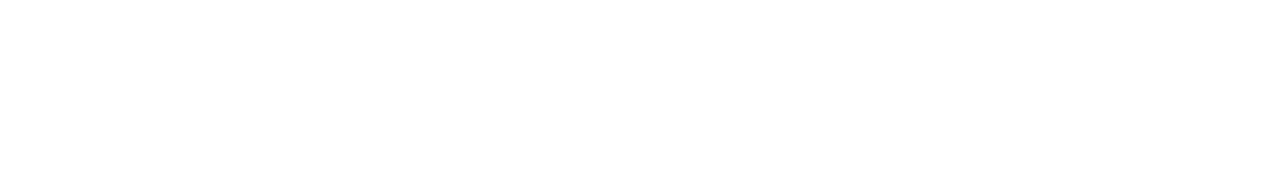
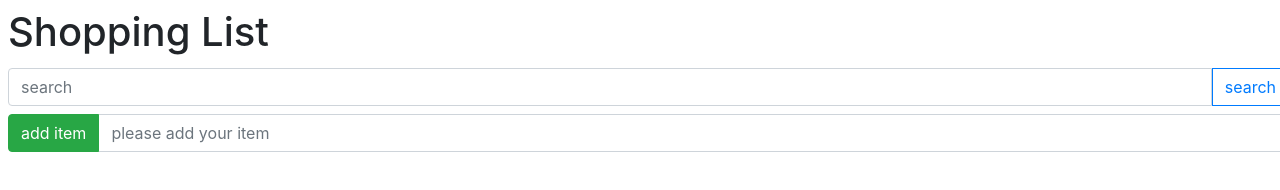
Before and after one commit to ayoub-hanani/typescript-jwtpjt, a website: page index.html in a window 1280 px wide. Drawn offline with nearby package versions, Linux system fonts and the light colour scheme.

Commit message:
2 files modified

```diff
--- a/index.html
+++ b/index.html
@@ -1 +1,31 @@
-<div id="app"></div>
+<!DOCTYPE html>
+<html>
+  <head>
+    <link rel="stylesheet" href="https://cdn.jsdelivr.net/npm/bootstrap@4.3.1/dist/css/bootstrap.min.css" integrity="sha384-ggOyR0iXCbMQv3Xipma34MD+dH/1fQ784/j6cY/iJTQUOhcWr7x9JvoRxT2MZw1T" crossorigin="anonymous">
+  </head>
+  <body>
+    <div class="d-float">
+      <h1 class="m-1 p-1">Shopping List</h1>
+      <div class="input-group flex-wrap m-2 p-0">
+        <input type="text" class="form-control" placeholder="search" id="itemToSearch" type="text">
+        <div class="input-group-prepend">
+          <button id="searchItem" class="btn btn-outline-primary">search</button>
+        </div>
+      </div>
+
+    </div>
+
+    <div class="input-group flex-nowrap m-2 p-0">
+      <div class="input-group-prepend">
+          <button id="addItemButton" class="btn btn-success" >add item</button>
+      </div>
+      <input type="text" class="form-control" placeholder="please add your item" id="itemInput" type="text">
+    </div>
+
+      <div>
+        <ul class="list-group" id="itemList">
+          <li></li>
+        </ul>
+    </div>
+  </body>
+</html>
```
Also changed, not shown: index.ts (+1 -7 lines).
